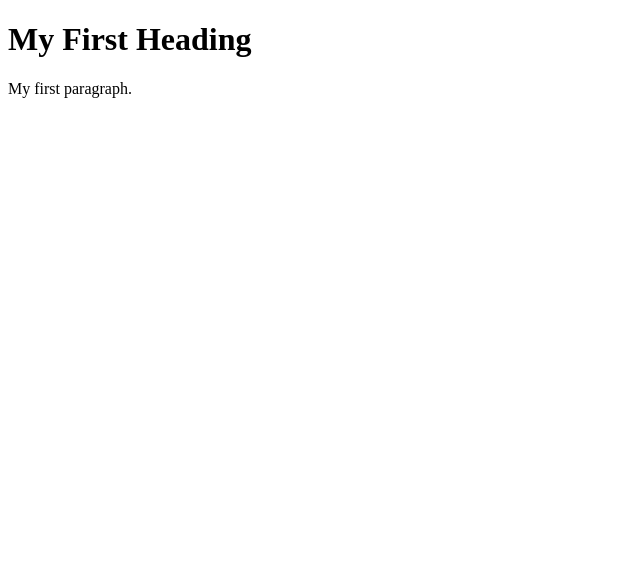
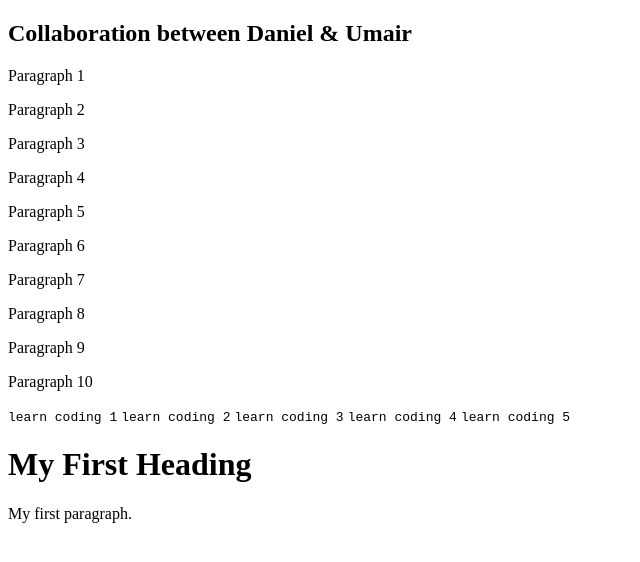
Before and after one commit to Alaska01/Daniel-Umair-Responsive-Web-, a plain HTML site: page Index.html in a window 1280 px wide. Shown: the whole page, without its empty margins (0-640 px from the left). Drawn offline with Linux system fonts and the light colour scheme.

Commit message:
done till story 5

```diff
--- a/Index.html
+++ b/Index.html
@@ -2,8 +2,25 @@
 <html>
 <body class=id="main-doc">
 
-    <section class="main-section">
-
+    <section class="main-section" id = "JavaScript_and_Java">
+        <h1 class>
+            Collaboration between Daniel & Umair
+        </h1>
+        <p> Paragraph 1 </p>
+        <p> Paragraph 2</p>
+        <p> Paragraph 3</p>
+        <p> Paragraph 4</p>
+        <p> Paragraph 5</p>
+        <p> Paragraph 6</p>
+        <p> Paragraph 7</p>
+        <p> Paragraph 8</p>
+        <p> Paragraph 9</p>
+        <p> Paragraph 10</p>
+        <code>learn coding 1</code>
+        <code>learn coding 2</code>
+        <code>learn coding 3</code>
+        <code>learn coding 4</code>
+        <code>learn coding 5</code>
     </section>
 <h1>My First Heading</h1>
 <p>My first paragraph.</p>
```
